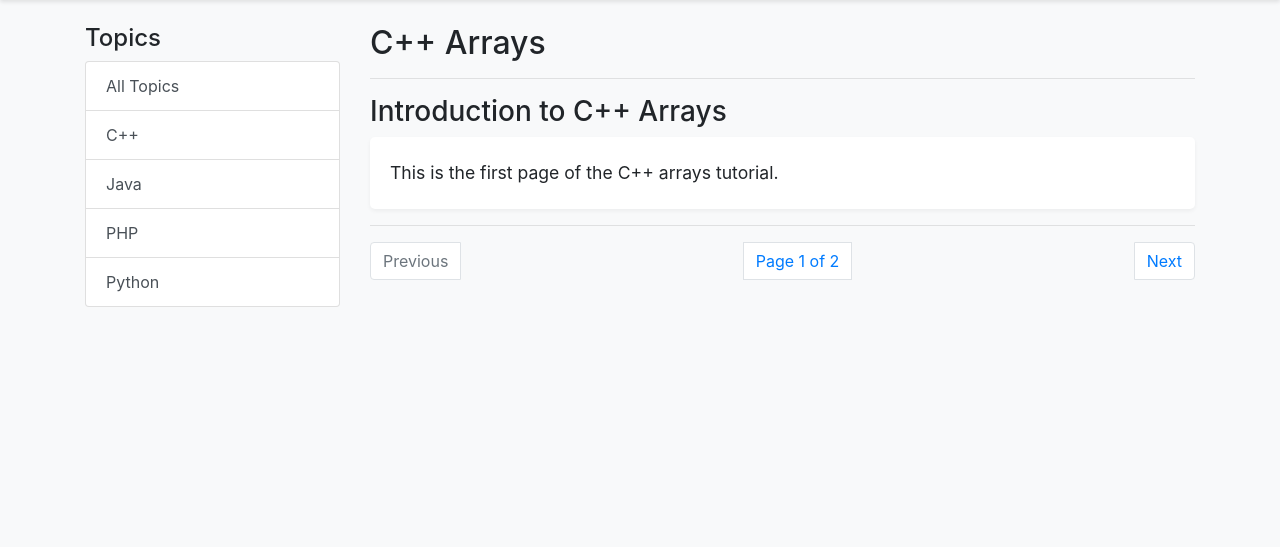
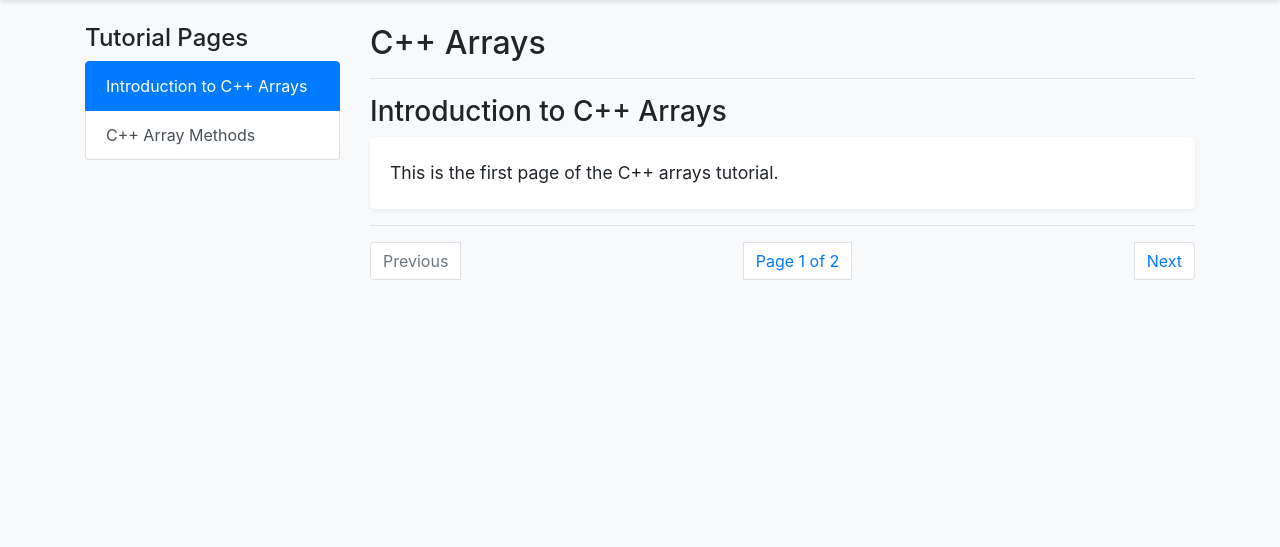
Before and after one commit to priyeshdaspookulangara/tutorials, a PHP site: page /tutorials/lesson.php?id=11 in a window 1280 px wide. Shown: the part 112-659 px from the top of the page. Run offline with PHP 8.4, Linux system fonts and the light colour scheme; data comes from the database, SQL or seed files in the repository; some libraries are stand-ins or nearby versions.

Commit message:
feat: Implement lesson-specific sidebar
This commit refactors the application layout based on new user feedback.

The global topic sidebar has been removed from all pages.
The homepage and topic list pages are restored to a full-width layout.

A new, context-specific sidebar has been added to the lesson page (`tutorials/lesson.php`). This sidebar functions as a "Table of Contents", listing all pages within the current tutorial and allowing for easy navigation between them.

```diff
--- a/includes/sidebar.php
+++ /dev/null
@@ -1,22 +0,0 @@
-<?php
-// This component assumes $conn is available from the main script.
-$topics_result = $conn->query("SELECT id, name FROM topics ORDER BY name ASC");
-?>
-<div class="col-md-3">
-    <h4>Topics</h4>
-    <div class="list-group">
-        <a href="/" class="list-group-item list-group-item-action <?php echo !isset($_GET['id']) ? 'active' : ''; ?>">All Topics</a>
-        <?php
-        if ($topics_result && $topics_result->num_rows > 0) {
-            while ($topic_row = $topics_result->fetch_assoc()) {
-                // Highlight the current topic
-                $active_class = '';
-                if (isset($_GET['id']) && $_GET['id'] == $topic_row['id']) {
-                    $active_class = ' active';
-                }
-                echo '<a href="/tutorials/topic.php?id=' . $topic_row['id'] . '" class="list-group-item list-group-item-action' . $active_class . '">' . htmlspecialchars($topic_row['name']) . '</a>';
-            }
-        }
-        ?>
-    </div>
-</div>
--- a/tutorials/lesson.php
+++ b/tutorials/lesson.php
@@ -22,15 +22,20 @@ if (!$tutorial) {
     exit();
 }
 
-// Set topic_id for the sidebar to use
-$topic_id = $tutorial['topic_id'];
-
 if ($tutorial['is_premium'] && !isset($_SESSION['user_id'])) {
     $_SESSION['redirect_to'] = $_SERVER['REQUEST_URI'];
     header("Location: ../user/login.php");
     exit();
 }
 
+// Fetch all pages for the current tutorial for the new sidebar
+$stmt_all_pages = $conn->prepare("SELECT page_number, title FROM tutorial_pages WHERE tutorial_id = ? ORDER BY page_number ASC");
+$stmt_all_pages->bind_param("i", $tutorial_id);
+$stmt_all_pages->execute();
+$all_pages_result = $stmt_all_pages->get_result();
+$stmt_all_pages->close();
+
+// Fetch the current page content
 $stmt_page = $conn->prepare("SELECT title, content FROM tutorial_pages WHERE tutorial_id = ? AND page_number = ?");
 $stmt_page->bind_param("ii", $tutorial_id, $page_number);
 $stmt_page->execute();
@@ -42,15 +47,23 @@ if (!$page) {
     $page = ['title' => 'Page Not Found', 'content' => 'This page does not exist.'];
 }
 
-$stmt_total_pages = $conn->prepare("SELECT COUNT(*) as total FROM tutorial_pages WHERE tutorial_id = ?");
-$stmt_total_pages->bind_param("i", $tutorial_id);
-$stmt_total_pages->execute();
-$total_pages = $stmt_total_pages->get_result()->fetch_assoc()['total'];
-$stmt_total_pages->close();
+$total_pages = $all_pages_result->num_rows;
 ?>
 
 <div class="row">
-    <?php include '../includes/sidebar.php'; ?>
+    <div class="col-md-3">
+        <h4>Tutorial Pages</h4>
+        <div class="list-group">
+            <?php
+            if ($all_pages_result->num_rows > 0) {
+                while ($page_row = $all_pages_result->fetch_assoc()) {
+                    $active_class = ($page_row['page_number'] == $page_number) ? ' active' : '';
+                    echo '<a href="?id=' . $tutorial_id . '&page=' . $page_row['page_number'] . '" class="list-group-item list-group-item-action' . $active_class . '">' . htmlspecialchars($page_row['title']) . '</a>';
+                }
+            }
+            ?>
+        </div>
+    </div>
 
     <div class="col-md-9">
         <h2><?php echo htmlspecialchars($tutorial['title']); ?></h2>
```
Also changed, not shown: index.php (+5 -8 lines), tutorials/topic.php (+5 -3 lines).
